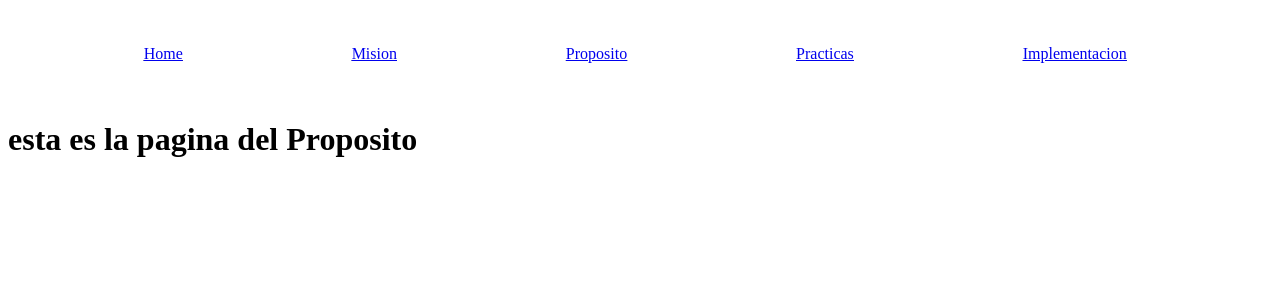
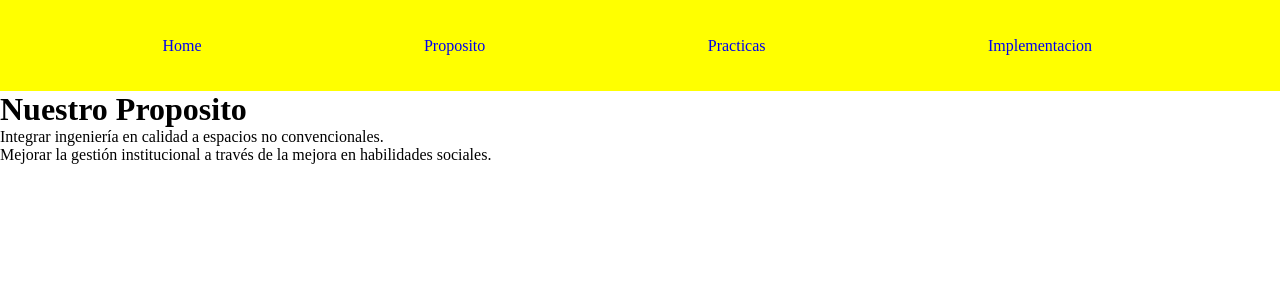
Before and after one commit to gastonh017/arcano, a Next.js app: page /proposito in a window 1280 px wide. Shown: the top 300 px of the page. Built offline with nearby package versions, Linux system fonts and the light colour scheme.

Commit message:
estilos en la navbar

```diff
--- a/src/app/NavBar.js
+++ b/src/app/NavBar.js
@@ -5,10 +5,6 @@ const pages = [
   {
     label: "Home",
     route: "/",
-  },
-  {
-    label: "Mision",
-    route: "/mision",
   },
   {
     label: "Proposito",
@@ -27,10 +23,10 @@ export function NavBar() {
   return (
     <header className= {styles.header}>
       <nav className={styles.nav}>
-        <ul>
+        <ul className={styles.ul}>
           {pages.map(({ label, route }) => (
-            <li key={route}>
-              <Link href={route}>{label}</Link>
+            <li key={route} >
+              <Link className={styles.links} href={route}>{label}</Link>
             </li>
           ))}
         </ul>
--- a/src/app/globals.css
+++ b/src/app/globals.css
@@ -86,18 +86,7 @@ body {
 }
 
 body {
-  color: rgb(var(--foreground-rgb));
-  background: linear-gradient(
-      to bottom,
-      transparent,
-      rgb(var(--background-end-rgb))
-    )
-    rgb(var(--background-start-rgb));
-}
-
-a {
-  color: inherit;
-  text-decoration: none;
+ margin: 0%;
 }
 
 @media (prefers-color-scheme: dark) {
--- a/src/app/layout.js
+++ b/src/app/layout.js
@@ -1,5 +1,5 @@
 import { Inter } from "next/font/google";
-// import './globals.css'
+import './globals.css'
 import { NavBar } from "./NavBar";
 
 const inter = Inter({ subsets: ["latin"] });
--- a/src/app/navbar.module.css
+++ b/src/app/navbar.module.css
@@ -1,4 +1,5 @@
 .header {
+  background-color: yellow;
   padding: 2vw 4vw;
   position: relative;
   display: flex;
@@ -8,19 +9,19 @@
   z-index: 999;
 }
 
-.nav > ul {
+.ul {
     width: 90vw;
     height: 5vh;
     padding: 0;
     margin: 0;
-    text-decoration: underline;
+    text-decoration: none;
     list-style: none;
     display: flex;
     justify-content: space-around;
     align-items: center;
   }
 
-  .nav > ul > li {
+  .links {
     margin: 0;
     padding: 0;
     text-decoration: none;
--- a/src/app/proposito/page.js
+++ b/src/app/proposito/page.js
@@ -1,7 +1,9 @@
 export default function Proposito() {
     return (
       <main>
-       <h1>esta es la pagina del Proposito</h1>
+       <h1>Nuestro Proposito</h1>
+       <p>Integrar ingeniería en calidad a espacios no convencionales.</p>
+       <p>Mejorar la gestión institucional a través de la mejora en habilidades sociales.</p>
 
 
       </main>
```
Also changed, not shown: src/app/mision/page.js (deleted, +0 -7 lines).
